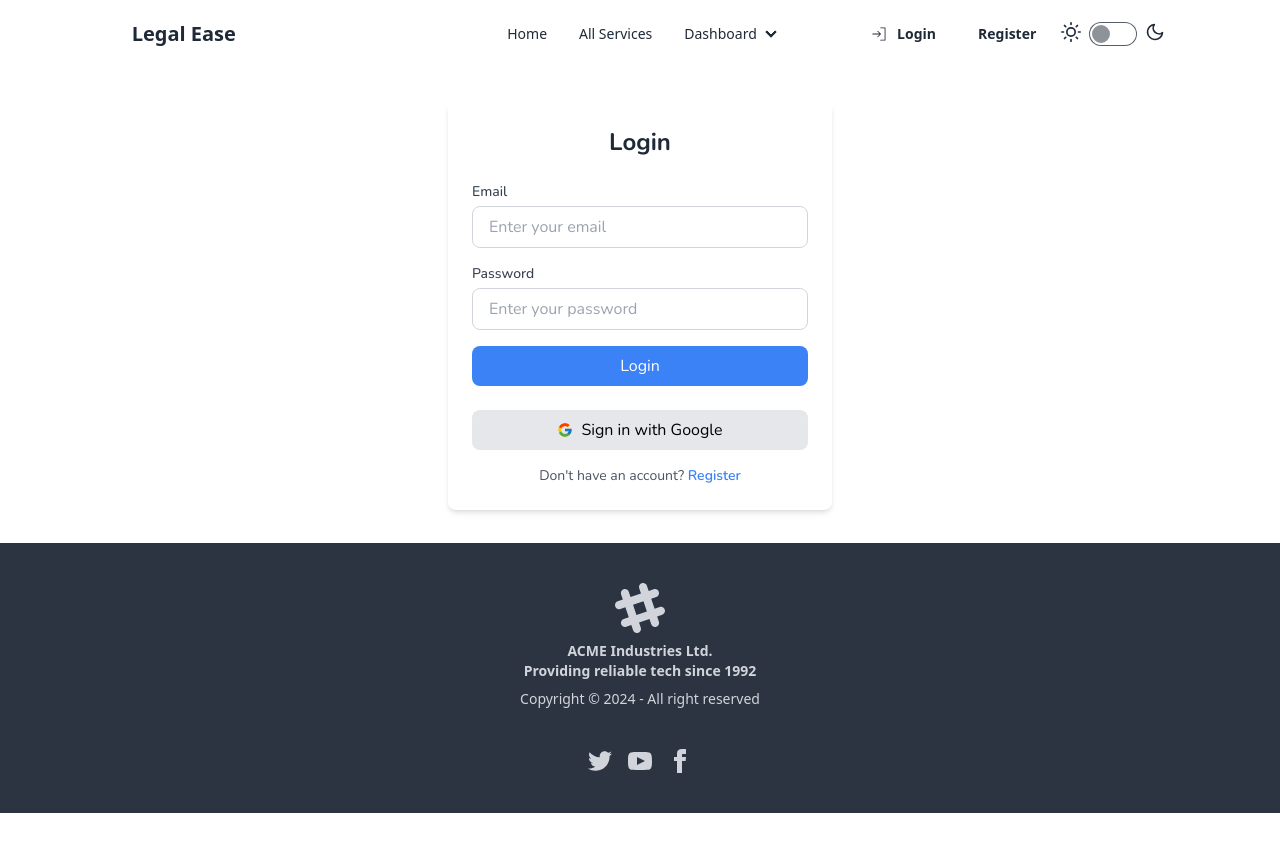
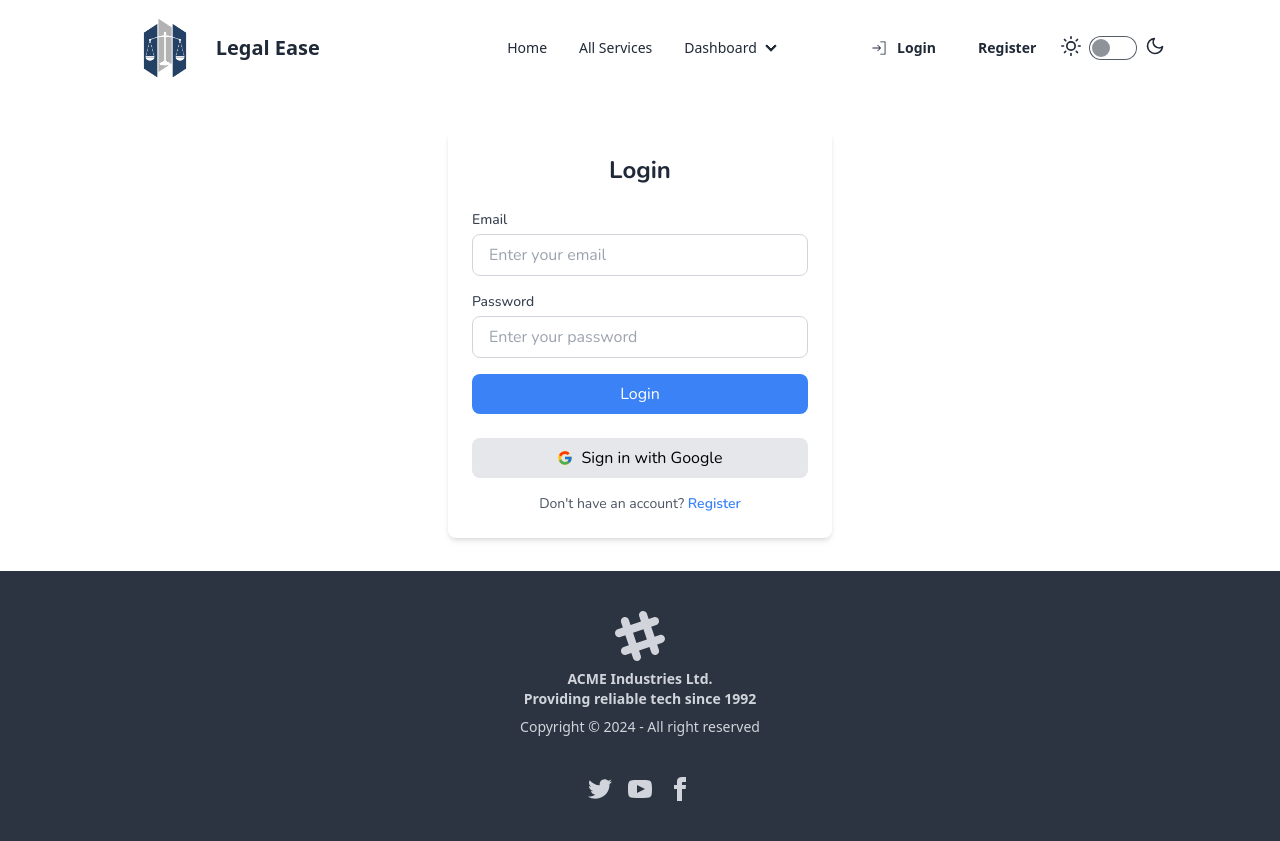
Before and after one commit to shafiul-tonoy/LegalEase, a React (Vite) app: page /login in a window 1280 px wide. Before the commit the page ends 813 px from the top, so only its background shows below. Built offline with nearby package versions, Linux system fonts and the light colour scheme; no server answers.

Commit message:
logo  added

```diff
--- a/src/components/FAQAccordion.jsx
+++ b/src/components/FAQAccordion.jsx
@@ -1,6 +1,6 @@
 export default function FAQAccordion() {
   return (
-    <div className="w-full max-w-3xl mx-auto my-10">
+    <div className="w-full max-w-3xl mx-auto my-10 ">
       <h1 className="text-3xl font-bold text-center mb-8">Frequently Asked Questions</h1>
       <div className="space-y-4">
         {/* Accordion Item 1 */}
--- a/src/components/Navbar.jsx
+++ b/src/components/Navbar.jsx
@@ -2,6 +2,7 @@ import ThemeToggle from "./ThemeToggle";
 import { Link, NavLink } from "react-router-dom";
 import useAuth from "../hooks/useAuth";
 import { PiSignOutLight, PiSignInLight } from "react-icons/pi";
+import logo1 from '../assets/logo-1.jpg'
 
 export default function Navbar() {
   const { user, logout } = useAuth();
@@ -68,9 +69,12 @@ export default function Navbar() {
               </li>
             </ul>
           </div>
-          <Link to="/" className="btn btn-ghost text-xl">
-            Legal Ease
-          </Link>
+          <div className="flex flex-col md:flex-row items-center">
+            <img src={logo1} className= 'h-20 object-cover' />
+            <Link to="/" className="btn btn-ghost text-xl p-0">
+              Legal Ease
+            </Link>
+          </div>
         </div>
         <div className="navbar-center hidden lg:flex">
           <ul className="menu menu-horizontal px-1 ">
--- a/src/components/Statistics.jsx
+++ b/src/components/Statistics.jsx
@@ -1,10 +1,10 @@
 export default function Statistics(){
     return (
-        <div className="bg-gray-100 py-5">
+        <div className="bg-gray-100 py-5 mt-2">
 
       <div className="w-full md:w-10/12 mx-auto md:p-7 text-center">
-      <h1 className= 'my-4' >Statistics</h1>
-        <div className="stats shadow">
+      <h1 className= 'text-3xl font-bold text-center mb-8' >Statistics</h1>
+        <div className="stats shadow stats-vertical lg:stats-horizontal">
           <div className="stat">
             <div className="stat-figure text-secondary">
               <svg
```
